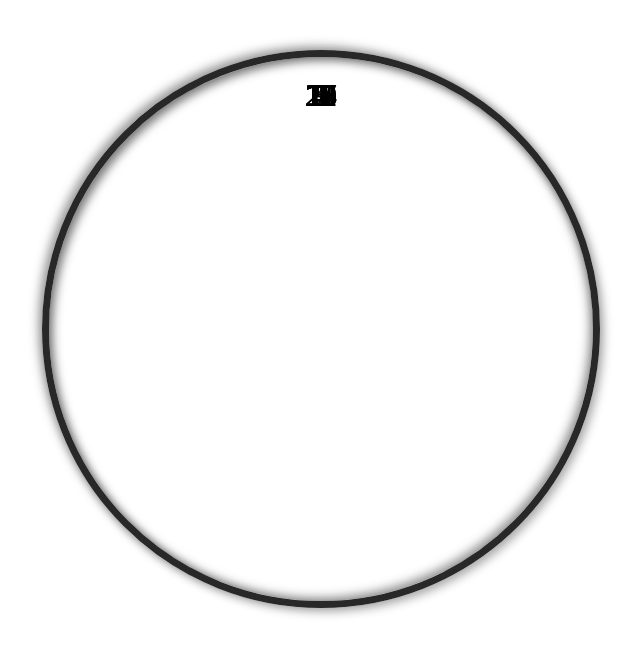
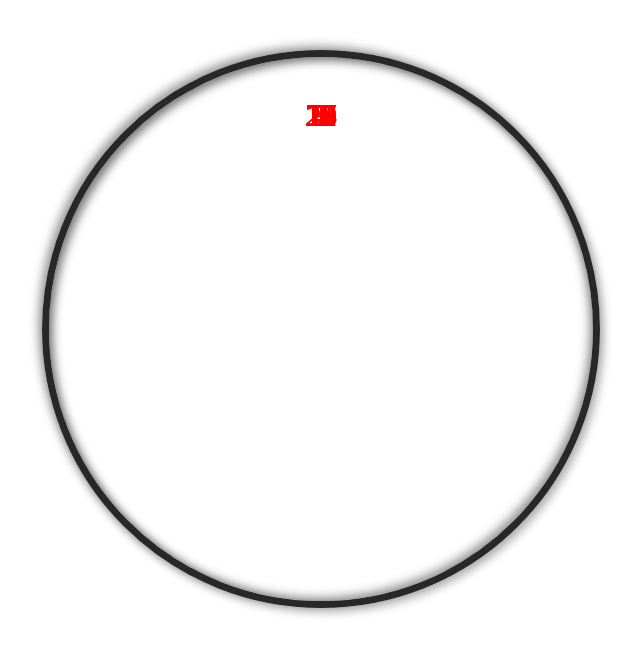
Before and after one commit to PedroAugustoCR/Angular-Relogio, an Angular app: page / in a window 1280 px wide. Shown: the top 654 px of the page, without its empty margins (319-959 px from the left). Built offline with nearby package versions, Linux system fonts and the light colour scheme.

Commit message:
3 files modified

```diff
--- a/src/app/app.component.css
+++ b/src/app/app.component.css
@@ -2,6 +2,10 @@ html {
   background: #282828;
   text-align: center;
   font-size: 10px;
+}
+
+.changeColor{
+  color: red;
 }
 
 body {
--- a/src/app/app.component.html
+++ b/src/app/app.component.html
@@ -1,7 +1,9 @@
 <div class="clock">
   <span class="hours"></span>
   <div *ngFor="let hrs of listaHoras; let i = index">
-    <b>{{ hrs }}</b>
+    <div [ngClass]="{'changeColor': changeColorHours(i)== true}">
+      <b>{{ hrs }}</b>
+    </div>
   </div>
   <!-- <div style="--i:1"><b>1</b></div>
     <div style="--i:2"><b>2</b></div>
--- a/src/app/app.component.ts
+++ b/src/app/app.component.ts
@@ -48,7 +48,7 @@ export class AppComponent implements OnInit {
   public observable() {
     this.data = this.putComma(this.data);
     console.log(this.data);
-    this.changeHoras(this.listaHoras, this.data);
+    // this.changeColorHours('', this.data);
   }
 
   public putComma(value: string[]) {
@@ -57,10 +57,11 @@ export class AppComponent implements OnInit {
     return str.join(',').split(',');
   }
 
-  public changeHoras(listaHoras: string[], data: string[]) {
-    // for (let i = data; i <= data; ) {
-    //   // if(data == "N")
-    //   console.log(i);
-    // }
+  public changeColorHours(index: number) {
+    for (let i = 0; i <= this.data.length; i++) {
+      // if(data == "N")
+      console.log(this.data[i]);
+    }
+    return true;
   }
 }
```
